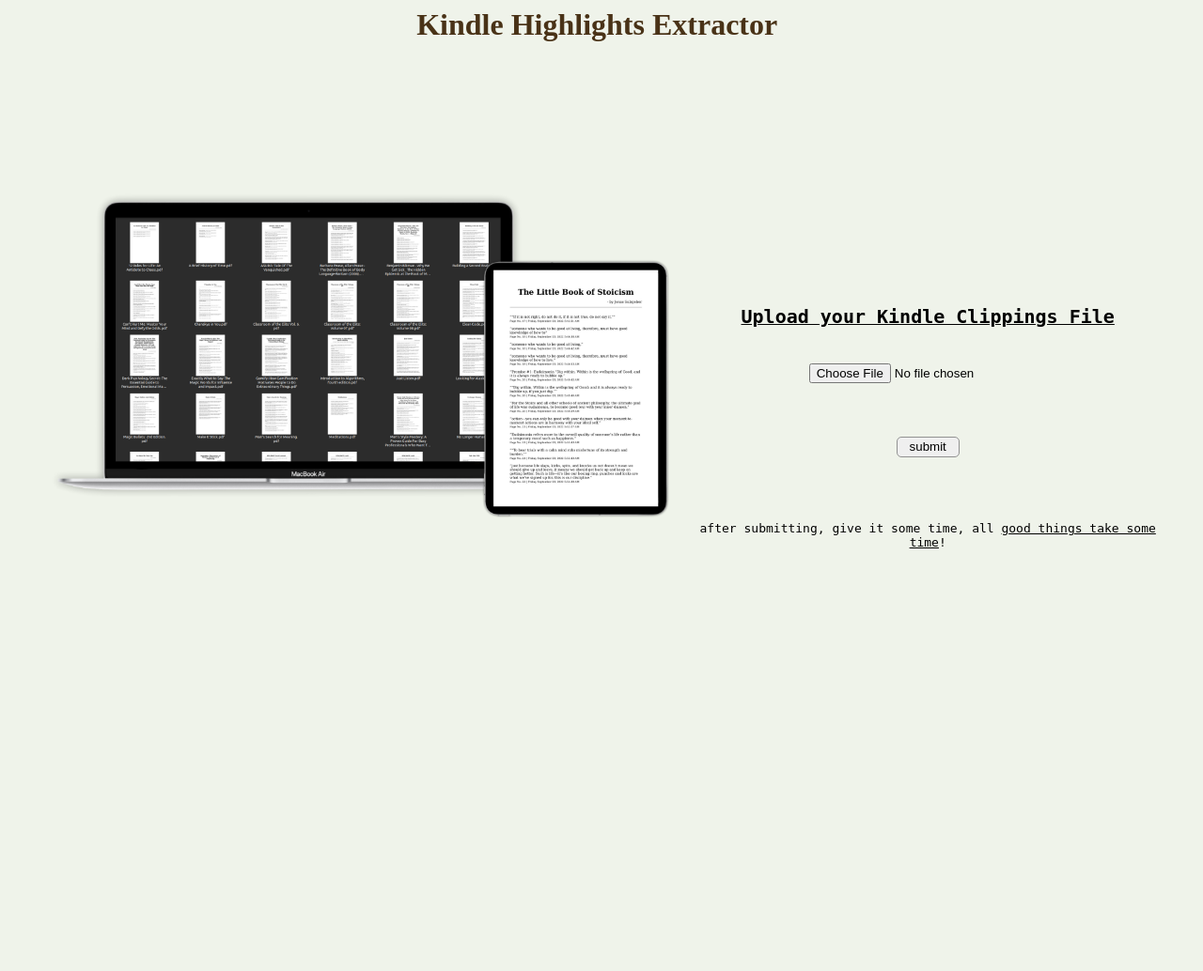
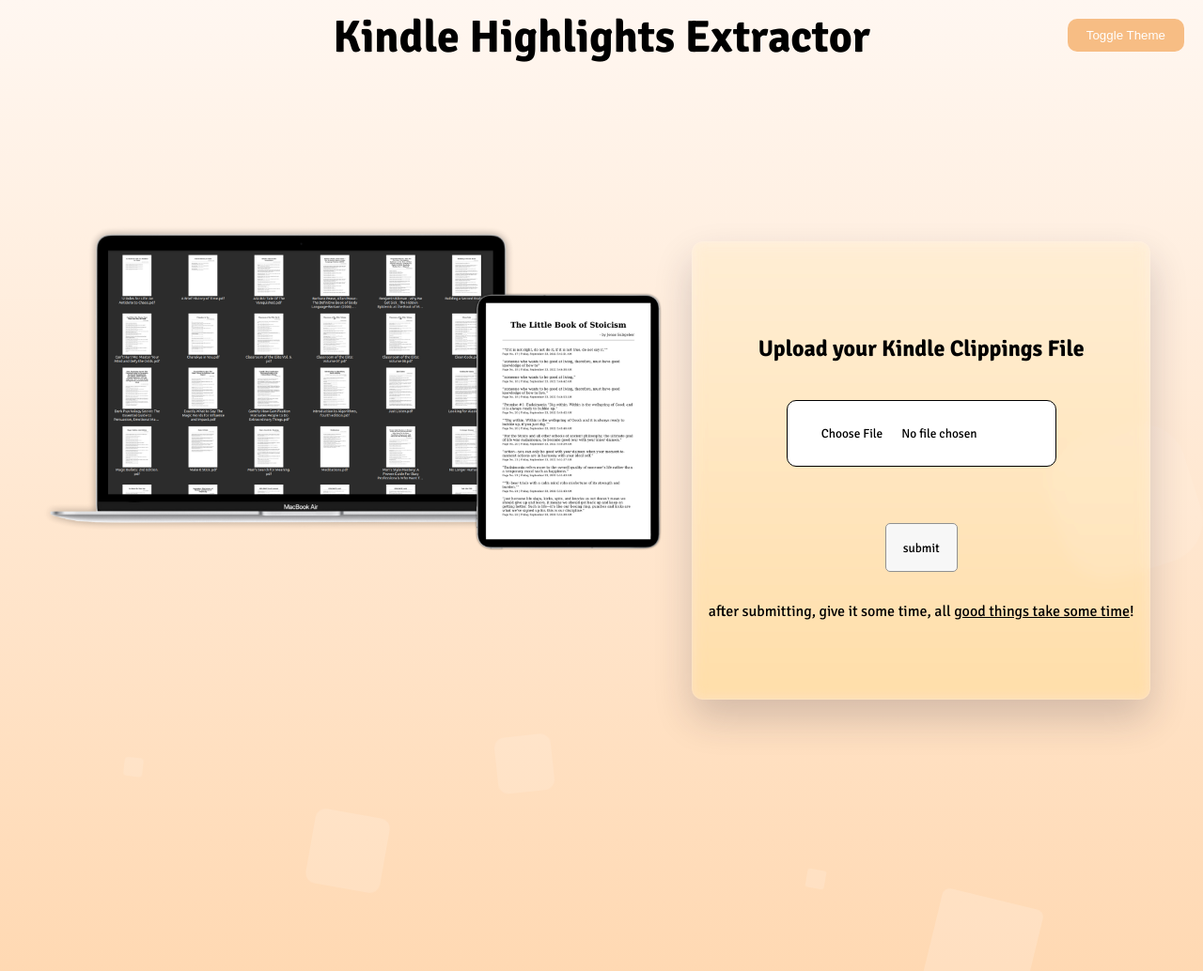
Before and after one commit to PratyayDhond/Kindle-Highlights-extractor, a Flask app: page / in a window 1280 px wide. Shown: the whole page at 94% size. Run offline with Flask 2, Linux system fonts and the light colour scheme.

Commit message:
Added Dark/light mode, enhanced UI

```diff
--- a/Static/home.css
+++ b/Static/home.css
@@ -1,107 +1,301 @@
-/* div{ */
-    /* border: 1px red solid; */
-/* } */
+@import url('https://fonts.googleapis.com/css2?family=Signika:wght@300..700&display=swap');
 
-
-body{
-    background-color: rgb(239, 243, 234);
+h1 {
+    text-align: center;
+    font-size: 3rem;
 }
 
-h1{
-    color: rgb(73, 50, 23);
-    text-align: center;
-}
-
-.homeImage{
+.homeImage {
     /* background-color: yellow; */
     background-color: transparent;
 
 }
 
-.img-fluid{
+.img-fluid {
     width: fit-content;
 }
 
-.formBox{
-    /* background-color: black; */
-    background-color: transparent;
+
+
+.formBorder{
+    display: flex;
+    align-items: center;
+    justify-content: center;
+    flex-direction: column;
+    padding: 1rem 0;
+}
+.formBox {
+    width: 50vw;
+    background-color: #FFF7F1 opacity(0.1);
+    backdrop-filter: blur(7px) saturate(180%);
+    -webkit-backdrop-filter: blur(7px) saturate(180%);
+    border-radius: 12px;
+    border: 1px solid rgba(255, 255, 255, 0.125);
+    box-shadow: 0 20px 40px rgba(38, 33, 61, 0.2);
+    padding: 8vh 0;
+    flex: 1;
 }
 
 
 
 @media only screen and (max-width: 1000px) {
-    .homeImage{
-        width: fit-content;
+    .homeImage {
+        display: flex;
         align-items: center;
-        width: 80vw;
-        height: 40vh;
-        float: none;
+        justify-content: center;
+    }
+    .home{
+        display: flex;
+        align-items: center;
+        justify-content: center;
+        flex-direction: column;
     }
 
-    body{
-     max-height: 100vh;
-    }
-
-    .img-fluid{
-        width: 60vh;
-        margin-left: 7.5vw;
-        position: relative;
-        bottom: 7.5vh;
-    }
-
-    .formDiv{
-        align-items: center;
-        align-content: center;
-        width: 95vw;
-        height: 30vh;
-        margin-left: 20vw;
-
-        float: none;
-    }
-
-    .formBox{
-        width: 60vw;
-        background-color: pink;
-    }
-
-    .formBorder{
-        padding-top: 10vh;
-        padding-bottom: 5vh;
+    .img-fluid {
+        width: 50vw;
     }
 
 }
 
 @media only screen and (min-width: 1000px) {
-    .homeImage{
+    .homeImage {
         width: 55vw;
         float: left;
-        height:80vh;
+        height: 80vh;
     }
 
-    .img-fluid{
+    .img-fluid {
         width: 59vw;
     }
 
-    .formDiv{
+    .formDiv {
         width: 43vw;
-        height:80vh;
+        height: 80vh;
         float: left;
     }
 
-    .formBox{
+    .formBox {
         width: 38vw;
         margin-left: 2.5vw;
         margin-top: 15vh;
     }
 
-    .formBorder{
-        padding-top: 10vh;
-        padding-bottom: 5vh;
-    }
 
-    body{
+    body {
         max-width: 100vw;
         max-height: 100vw;
         position: fixed;
     }
 }
+
+#theme-toggle {
+    background-color: #f7bd84;
+    border: none;
+    color: #fff;
+    padding: 10px 20px;
+    border-radius: 10px;
+    cursor: pointer;
+    transition: background-color 0.3s ease;
+    position: fixed;
+    top: 20px;
+    right: 20px;
+    z-index: 999;
+}
+
+#theme-toggle:hover {
+    background-color: #fbd8bd;
+}
+
+#theme-toggle.light-mode {
+    background-color: #d1d2d7;
+    color: #000;
+
+}
+
+#theme-toggle.light-mode:hover {
+    background-color: #ffffff;
+    color: #000;
+
+}
+
+body.light-mode {
+    color: hsl(0, 0%, 100%);
+    background: #FFE4C9;
+    background: -webkit-linear-gradient(270deg, #FFF7F1, hsl(30, 100%, 85%));
+    width: 100%;
+    min-height: 100vh;
+    height: fit-content;
+    margin: 1vh 0;
+    font-family: "Signika", sans-serif;
+    color: #000;
+}
+
+
+body.dark-mode {
+    color: #fff;
+    background: #222222;
+    background: linear-gradient(45deg, #333, #222222);
+    width: 100%;
+    min-height: 100vh;
+    height: fit-content;
+    margin: 1vh 0;
+    font-family: "Signika", sans-serif;
+}
+
+
+.circles {
+    position: absolute;
+    top: 0;
+    left: 0;
+    width: 100%;
+    height: 100%;
+    overflow: hidden;
+    z-index: -1;
+}
+
+.circles li {
+    position: absolute;
+    display: block;
+    list-style: none;
+    width: 20px;
+    height: 20px;
+    background: rgba(255, 255, 255, 0.2);
+    animation: animate 25s linear infinite;
+    bottom: -150px;
+
+}
+
+.circles li:nth-child(1) {
+    left: 25%;
+    width: 80px;
+    height: 80px;
+    animation-delay: 0s;
+}
+
+
+.circles li:nth-child(2) {
+    left: 10%;
+    width: 20px;
+    height: 20px;
+    animation-delay: 2s;
+    animation-duration: 12s;
+}
+
+.circles li:nth-child(3) {
+    left: 70%;
+    width: 20px;
+    height: 20px;
+    animation-delay: 4s;
+}
+
+.circles li:nth-child(4) {
+    left: 40%;
+    width: 60px;
+    height: 60px;
+    animation-delay: 0s;
+    animation-duration: 18s;
+}
+
+.circles li:nth-child(5) {
+    left: 65%;
+    width: 20px;
+    height: 20px;
+    animation-delay: 0s;
+}
+
+.circles li:nth-child(6) {
+    left: 75%;
+    width: 110px;
+    height: 110px;
+    animation-delay: 3s;
+}
+
+.circles li:nth-child(7) {
+    left: 35%;
+    width: 150px;
+    height: 150px;
+    animation-delay: 7s;
+}
+
+.circles li:nth-child(8) {
+    left: 50%;
+    width: 25px;
+    height: 25px;
+    animation-delay: 15s;
+    animation-duration: 45s;
+}
+
+.circles li:nth-child(9) {
+    left: 20%;
+    width: 15px;
+    height: 15px;
+    animation-delay: 2s;
+    animation-duration: 35s;
+}
+
+.circles li:nth-child(10) {
+    left: 85%;
+    width: 150px;
+    height: 150px;
+    animation-delay: 0s;
+    animation-duration: 11s;
+}
+
+
+
+@keyframes animate {
+
+    0% {
+        transform: translateY(0) rotate(0deg);
+        opacity: 1;
+        border-radius: 0;
+    }
+
+    100% {
+        transform: translateY(-1000px) rotate(720deg);
+        opacity: 0;
+        border-radius: 50%;
+    }
+
+}
+
+input[type="submit"] {
+    border: none;
+    border-radius: 10px;
+    cursor: pointer;
+    height: 5vh;
+    width: 6vw;
+    font-family: Arial, sans-serif;
+    background-color: #f7f7f7;
+    color: #000;
+    transition: background-color 0.3s ease;
+    font-family: "Signika", sans-serif;
+}
+
+input[type="submit"]:hover {
+    background-color: #fff;
+}
+
+
+input[type="file"] {
+    margin-bottom: 20px;
+    padding: 10px 20px;
+    border: black 1px solid;
+    border-radius: 10px;
+    cursor: pointer;
+    font-family: "Signika", sans-serif;
+    -webkit-appearance: none;
+    background-color: #ffffff;
+    color: #000;
+    transition: background-color 0.3s ease;
+}
+
+input[type="file"]::file-selector-button {
+    border: none;
+    background-color: #ffffff;
+    padding: 1rem;
+    border-radius: 10px;
+    cursor: pointer;
+    font-family: "Signika", sans-serif;
+    transition: background-color 0.3s ease;
+}
--- /dev/null
+++ b/Static/script.js
@@ -0,0 +1,15 @@
+const themeToggle = document.getElementById('theme-toggle');
+const body = document.body;
+
+themeToggle.addEventListener('click', () => {
+    console.log("clicked")
+    if (body.classList.contains('dark-mode')) {
+        body.classList.remove('dark-mode');
+        body.classList.add('light-mode');
+        themeToggle.classList.remove('light-mode')
+    } else {
+        body.classList.remove('light-mode');
+        body.classList.add('dark-mode');
+        themeToggle.classList.add('light-mode')
+    }
+});
--- a/templates/base.html
+++ b/templates/base.html
@@ -1,18 +1,29 @@
 <!DOCTYPE <!DOCTYPE html>
 <html>
   <head>
-        <meta charset="utf-8">
-        <meta http-equiv="X-UA-Compatible" content="IE=edge">
+    <meta charset="utf-8" />
+    <meta http-equiv="X-UA-Compatible" content="IE=edge" />
     <title></title>
   </head>
 
-
-    <link rel="stylesheet" href="../Static/home.css">
+  <link rel="stylesheet" href="../Static/home.css" />
 
   <!-- <link href="https://cdn.jsdelivr.net/npm/bootstrap@5.3.0-alpha3/dist/css/bootstrap.min.css" rel="stylesheet" integrity="sha384-KK94CHFLLe+nY2dmCWGMq91rCGa5gtU4mk92HdvYe+M/SXH301p5ILy+dN9+nJOZ" crossorigin="anonymous"> -->
 </html>
 
-<body>
+<body class="light-mode">
+  <ul class="circles">
+    <li></li>
+    <li></li>
+    <li></li>
+    <li></li>
+    <li></li>
+    <li></li>
+    <li></li>
+    <li></li>
+    <li></li>
+    <li></li>
+  </ul>
   <!-- <div class="container text-center">
         <div class="row">
           <div class="col" >
@@ -29,12 +40,9 @@
   <!-- </div>     -->
 
   <div>
-        <h1>
-          Kindle Highlights Extractor
-        </h1>
+    <h1>Kindle Highlights Extractor</h1>
+    <button id="theme-toggle">Toggle Theme</button>
   </div>
-
 </body>
 
-{% block main %}
-{% endblock %}
+{% block main %} {% endblock %}
--- a/templates/home.html
+++ b/templates/home.html
@@ -45,17 +45,13 @@
             <div class="formBox pushable">
                 <form class="formBorder" style=" text-align: center;" action="download" method="POST" enctype="multipart/form-data">
                     <b>
-                        <u>
-                            <label for="file" style="font-family: monospace; font-size: x-large;">Upload your Kindle Clippings File </label> <br> <br>
-                        </u>
+                            <label for="file" style="font-size: x-large;">Upload your Kindle Clippings File </label> <br> <br>
                     </b>
                     <br>
-                    <input style="padding-left:1vw; padding-right: 1vw; padding-top:0.2vh; padding-bottom:0.3vh;" type="file" name="file" value="" required><br><br>
-                    <br>
-                    <br>
-                    <input style="padding-left:1vw; padding-right: 1vw; padding-top:0.2vh; padding-bottom:0.3vh; border: solid 1px rgb(145, 145, 145); border-radius: 5px;" type="submit" name="submit" value="submit">
+                    <input type="file" name="file" value="" required><br><br>
+                    <input style="border: solid 1px rgb(145, 145, 145); border-radius: 5px;" type="submit" name="submit" value="submit">
                 </form>
-                <div style="text-align: center; font-family: monospace; font-size: 13px;">
+                <div style="text-align: center; font-size: 1rem;">
                     after submitting, give it some time, all <u>good things take some time</u>!<br>
                 </div>
 
@@ -80,5 +76,7 @@
             <!-- </div> -->
         <!-- </div> -->
     <!-- </div> -->
+    <script src="../Static/script.js"></script>
 </body>
+</html>
 {% endblock %}
```
Lines whose indentation alone changed are shown as unchanged.
